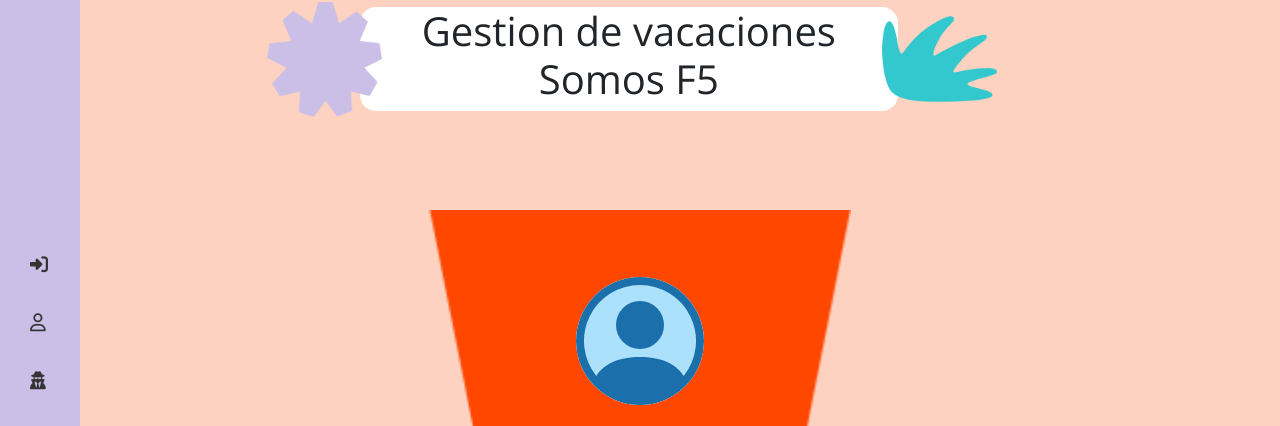
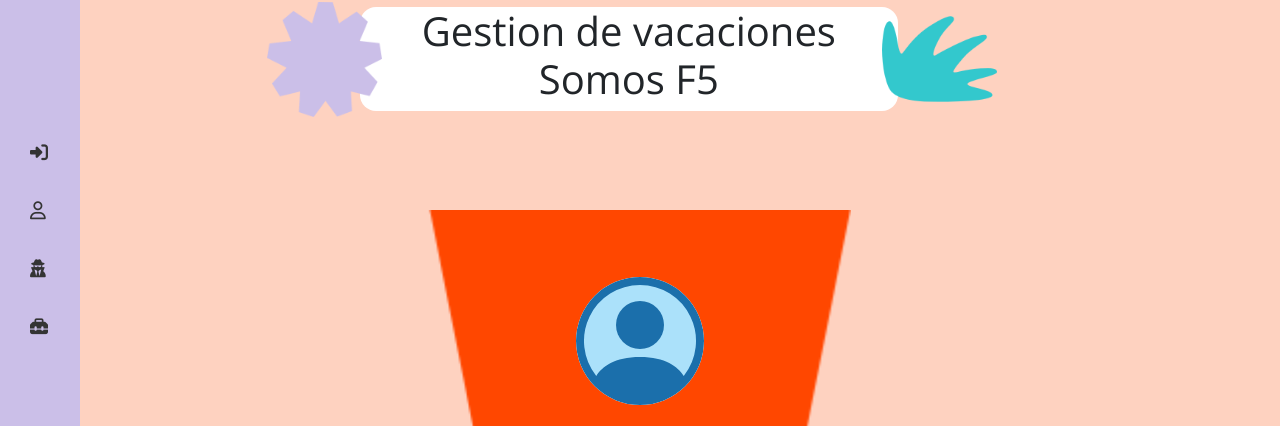
Before and after one commit to YorlinPacha/Front-vacacionex-coderx, a Vue app: page / in a window 1280 px wide. Shown: the part 338-764 px from the top of the page. Built offline with nearby package versions, Linux system fonts and the light colour scheme; a web font is replaced by a local one; what @syncfusion/ej2-base would draw is missing.

Commit message:
Modificar tamaño icono de barra

```diff
--- a/src/components/LateralBar.vue
+++ b/src/components/LateralBar.vue
@@ -239,7 +239,7 @@ header {
   padding: 20px 30px;
   position: absolute;
   /* top: 80px; */
-  margin-top: 12rem;
+  margin-top: 5rem;
 }
 
 .options__menu a {
```
